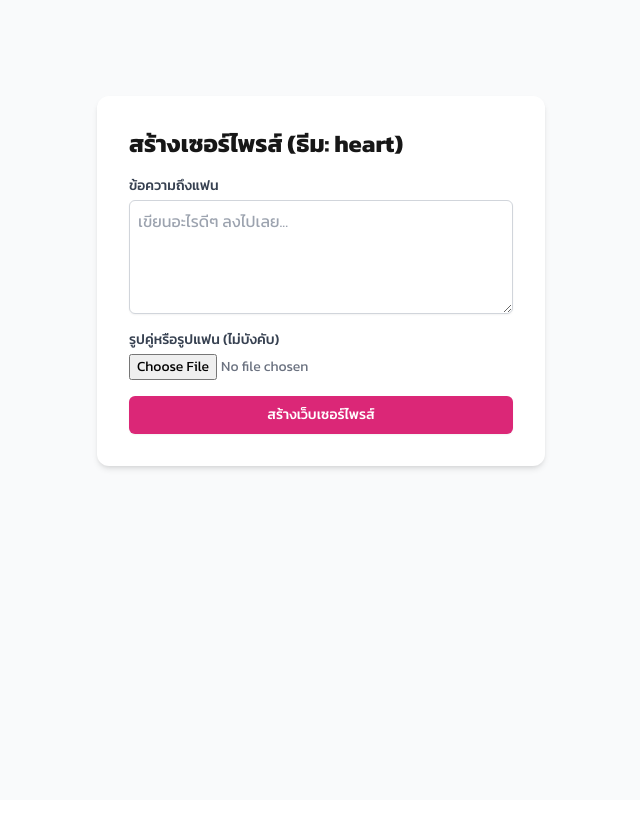
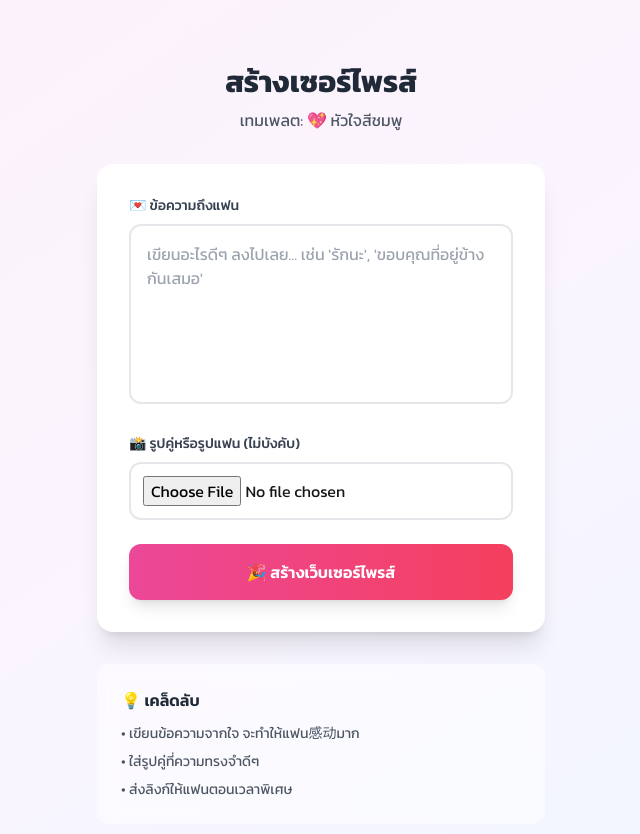
Before and after one commit to jusduy40-eng/LOVELIK33, a Next.js app: page /create in a window 1280 px wide. Shown: the top 834 px of the page, without its empty margins (319-959 px from the left). Before the commit the page ends 800 px from the top, so only its background shows below. Built offline with nearby package versions, Linux system fonts and the light colour scheme; no server answers.

Commit message:
Update page.tsx

```diff
--- a/app/create/page.tsx
+++ b/app/create/page.tsx
@@ -25,11 +25,11 @@ function CreateForm() {
         .upload(fileName, file)
 
       if (error) {
-        alert('อัปโหลดรูปไม่สำเร็จ')
+        alert('อัปโหลดรูปไม่สำเร็จ: ' + error.message)
         setLoading(false)
         return
       }
-      const { data: publicData } = supabase.storage.from('images').getPublicUrl(fileName)
+      const {  publicData } = supabase.storage.from('images').getPublicUrl(fileName)
       imageUrl = publicData.publicUrl
     }
 
@@ -41,7 +41,7 @@ function CreateForm() {
       .select()
 
     if (error) {
-      alert('เกิดข้อผิดพลาดในการบันทึก')
+      alert('เกิดข้อผิดพลาด: ' + error.message)
       setLoading(false)
     } else {
       const surpriseId = data[0].id
@@ -49,39 +49,92 @@ function CreateForm() {
     }
   }
 
+  const templateNames: Record<string, string> = {
+    heart: '💖 หัวใจสีชมพู',
+    star: '⭐ ดาวระยิบระยับ',
+    dark: '🌙 ลึกลับยามค่ำคืน',
+    ocean: '🌊 มหาสมุทรสีฟ้า',
+    sunset: '🌅 พระอาทิตย์ตก',
+    forest: '🌲 ป่าสีเขียว',
+  }
+
   return (
-    <main className="min-h-screen p-24 bg-gray-50 flex flex-col items-center">
-      <div className="bg-white p-8 rounded-xl shadow-md w-full max-w-md">
-        <h1 className="text-2xl font-bold mb-4">สร้างเซอร์ไพรส์ (ธีม: {template})</h1>
-        <form onSubmit={handleSubmit} className="space-y-4">
+    <main className="min-h-screen bg-gradient-to-br from-pink-50 via-purple-50 to-blue-50 py-16 px-4">
+      <div className="max-w-md mx-auto">
+        {/* Header */}
+        <div className="text-center mb-8">
+          <h1 className="text-3xl font-bold text-gray-800 mb-2">สร้างเซอร์ไพรส์</h1>
+          <p className="text-gray-600">เทมเพลต: {templateNames[template] || template}</p>
+        </div>
+
+        {/* Form Card */}
+        <div className="bg-white rounded-2xl shadow-xl p-8 animate-fade-in">
+          <form onSubmit={handleSubmit} className="space-y-6">
+            {/* Message */}
             <div>
-            <label className="block text-sm font-medium text-gray-700">ข้อความถึงแฟน</label>
+              <label className="block text-sm font-medium text-gray-700 mb-2">
+                💌 ข้อความถึงแฟน
+              </label>
               <textarea
                 required
-              className="mt-1 block w-full rounded-md border-gray-300 shadow-sm p-2 border"
-              rows={4}
+                className="w-full rounded-xl border-2 border-gray-200 p-4 focus:border-pink-400 focus:outline-none transition-colors resize-none"
+                rows={6}
                 value={message}
                 onChange={(e) => setMessage(e.target.value)}
-              placeholder="เขียนอะไรดีๆ ลงไปเลย..."
+                placeholder="เขียนอะไรดีๆ ลงไปเลย... เช่น 'รักนะ', 'ขอบคุณที่อยู่ข้างกันเสมอ'"
               />
             </div>
+
+            {/* File Upload */}
             <div>
-            <label className="block text-sm font-medium text-gray-700">รูปคู่หรือรูปแฟน (ไม่บังคับ)</label>
+              <label className="block text-sm font-medium text-gray-700 mb-2">
+                📸 รูปคู่หรือรูปแฟน (ไม่บังคับ)
+              </label>
+              <div className="relative">
                 <input
                   type="file"
                   accept="image/*"
                   onChange={(e) => setFile(e.target.files ? e.target.files[0] : null)}
-              className="mt-1 block w-full text-sm text-gray-500"
+                  className="w-full rounded-xl border-2 border-gray-200 p-3 focus:border-pink-400 focus:outline-none transition-colors"
                 />
+                {file && (
+                  <p className="text-sm text-green-600 mt-2">
+                    ✅ เลือกไฟล์: {file.name}
+                  </p>
+                )}
               </div>
+            </div>
+
+            {/* Submit Button */}
             <button
               type="submit"
               disabled={loading}
-            className="w-full flex justify-center py-2 px-4 border border-transparent rounded-md shadow-sm text-sm font-medium text-white bg-pink-600 hover:bg-pink-700"
+              className="w-full py-4 px-6 bg-gradient-to-r from-pink-500 to-rose-500 text-white font-semibold rounded-xl shadow-lg hover:from-pink-600 hover:to-rose-600 transition-all duration-300 disabled:opacity-50 disabled:cursor-not-allowed transform hover:scale-105"
             >
-            {loading ? 'กำลังสร้าง...' : 'สร้างเว็บเซอร์ไพรส์'}
+              {loading ? (
+                <span className="flex items-center justify-center gap-2">
+                  <svg className="animate-spin h-5 w-5" viewBox="0 0 24 24">
+                    <circle className="opacity-25" cx="12" cy="12" r="10" stroke="currentColor" strokeWidth="4" fill="none" />
+                    <path className="opacity-75" fill="currentColor" d="M4 12a8 8 0 018-8V0C5.373 0 0 5.373 0 12h4zm2 5.291A7.962 7.962 0 014 12H0c0 3.042 1.135 5.824 3 7.938l3-2.647z" />
+                  </svg>
+                  กำลังสร้าง...
+                </span>
+              ) : (
+                '🎉 สร้างเว็บเซอร์ไพรส์'
+              )}
             </button>
           </form>
+        </div>
+
+        {/* Tips */}
+        <div className="mt-8 bg-white/50 backdrop-blur rounded-xl p-6">
+          <h3 className="font-semibold text-gray-800 mb-3">💡 เคล็ดลับ</h3>
+          <ul className="text-sm text-gray-600 space-y-2">
+            <li>• เขียนข้อความจากใจ จะทำให้แฟน感动มาก</li>
+            <li>• ใส่รูปคู่ที่ความทรงจำดีๆ</li>
+            <li>• ส่งลิงก์ให้แฟนตอนเวลาพิเศษ</li>
+          </ul>
+        </div>
       </div>
     </main>
   )
@@ -89,7 +142,14 @@ function CreateForm() {
 
 export default function CreatePage() {
   return (
-    <Suspense fallback={<div className="min-h-screen flex items-center justify-center">กำลังโหลด...</div>}>
+    <Suspense fallback={
+      <div className="min-h-screen flex items-center justify-center bg-gradient-to-br from-pink-50 to-purple-50">
+        <div className="text-center">
+          <div className="text-4xl mb-4 animate-bounce">💖</div>
+          <p className="text-gray-600">กำลังโหลด...</p>
+        </div>
+      </div>
+    }>
       <CreateForm />
     </Suspense>
   )
```
Lines whose indentation alone changed are shown as unchanged.
